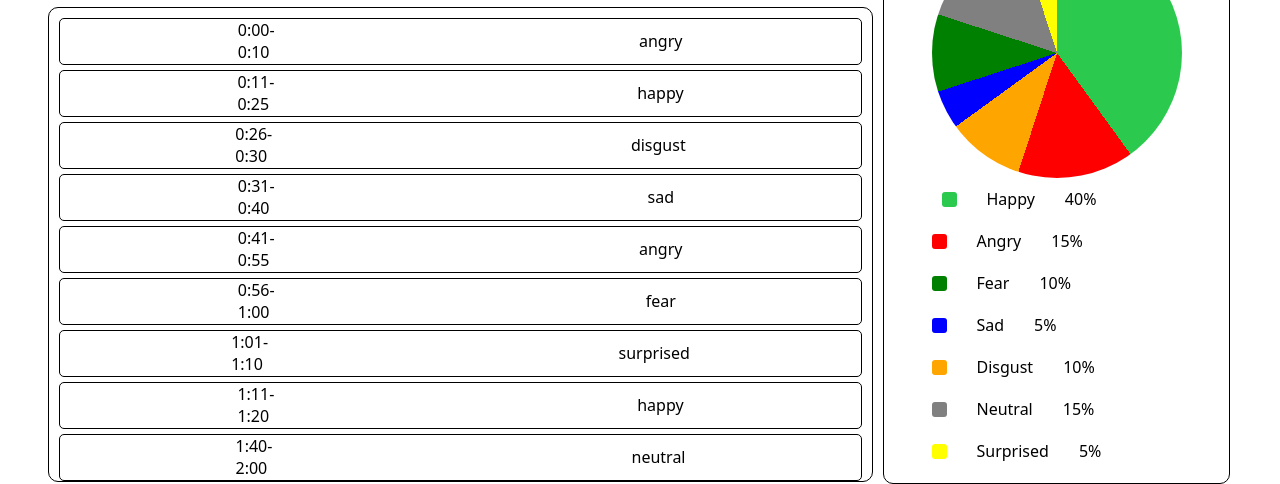
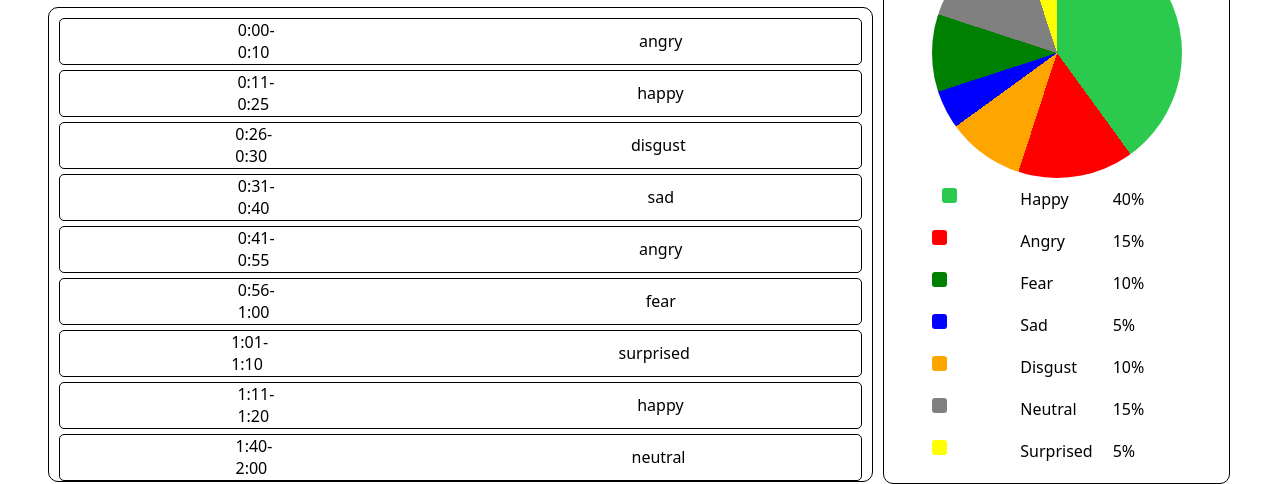
Before and after one commit to K-Preetham-Reddy/Projects, a plain HTML site: page Frontend-Analytics(1)/analysis.html in a window 1280 px wide. Both pictures are taken after a click on the element "Overall". Shown: the part 174-658 px from the top of the page. Drawn offline with Linux system fonts and the light colour scheme.

Commit message:
Analysis Page 1(HTML,CSS,JavaScript)

```diff
--- a/Frontend-Analytics(1)/analysis.css
+++ b/Frontend-Analytics(1)/analysis.css
@@ -131,61 +131,76 @@ div.right div img{
     width:300px;
     height:200px;
 }
-.con{
-    display:inline-flex;
+.content{
+    display:grid;
     width:250px;
-    justify-content:flex-start;
-    gap:30px;
-    align-items:center;
+    height:fit-content;
+    grid-template-columns:repeat(3,1fr);
+    grid-template-rows: repeat(7,1fr);
+    gap:20px;
 }
 .angry{
     background-color:red;
     width:15px;
     height:15px;
     border-radius:3px;
+    grid-column:1/2;
+    grid-row:2/3;
 }
 .sad{
     background-color:blue;
     width:15px;
     height:15px;
     border-radius:3px;
+    grid-column:1/2;
+    grid-row:4/5;
 }
 .happy{
     background-color:#2bca4e;
     width:15px;
     height:15px;
     border-radius:3px;
+    grid-column:1/2;
+    grid-row:1/2;
 }
 .neutral{
     background-color:grey;
     width:15px;
     height:15px;
     border-radius:3px;
+    grid-column:1/2;
+    grid-row:6/7;
 }
 .surprised{
     background-color:yellow;
     width:15px;
     height:15px;
     border-radius:3px;
+    grid-column:1/2;
+    grid-row:7/8;
 }
 .fear{
     background-color:green;
     width:15px;
     height:15px;
     border-radius:3px;
+    grid-column:1/2;
+    grid-row:3/4;
 }
 .disgust{
     background-color:orange;
     width:15px;
     height:15px;
     border-radius:3px;
+    grid-column:1/2;
+    grid-row:5/6;
 }
-.content{
+/* .content{
     display:flex;
     flex-direction:column;
     gap:20px;
     border-radius:3px;
-}
+} */
 .pop:hover{
     transform:scale(1.05);
     cursor:pointer;
--- a/Frontend-Analytics(1)/analysis.js
+++ b/Frontend-Analytics(1)/analysis.js
@@ -39,13 +39,27 @@ overview.addEventListener("click",function(){
     right.innerHTML="";
     this.classList.add("active1");
     const pie=`<div class='pie'></div>`;
-    const content= `<div class='content'><div class='con'><div class='happy'></div><div>Happy</div><div>40%</div></div>
-    <div class='con'><div class='angry'></div><div>Angry</div><div>15%</div></div>
-    <div class='con'><div class='fear'></div><div>Fear</div><div>10%</div></div>
-    <div class='con'><div class='sad'></div><div>Sad</div><div>5%</div></div>
-    <div class='con'><div class='disgust'></div><div>Disgust</div><div>10%</div></div>
-    <div class='con'><div class='neutral'></div><div>Neutral</div><div>15%</div></div>
-    <div class='con'><div class='surprised'></div><div>Surprised</div><div>5%</div></div></div>`
+    const content= `<div class='content'><div class='happy'></div><div style="grid-column:2/3;
+    grid-row:1/2;">Happy</div><div style="grid-column:3/4;
+    grid-row:1/2;">40%</div>
+    <div class='angry'></div><div style="grid-column:2/3;
+    grid-row:2/3;">Angry</div><div style="grid-column:3/4;
+    grid-row:2/3;">15%</div>
+    <div class='fear'></div><div style="grid-column:2/3;
+    grid-row:3/4;">Fear</div><div style="grid-column:3/4;
+    grid-row:3/4;">10%</div>
+    <div class='sad'></div><div style="grid-column:2/3;
+    grid-row:4/5;">Sad</div><div style="grid-column:3/4;
+    grid-row:4/5;">5%</div>
+    <div class='disgust'></div><div style="grid-column:2/3;
+    grid-row:5/6;">Disgust</div><div style="grid-column:3/4;
+    grid-row:5/6;">10%</div>
+    <div class='neutral'></div><div style="grid-column:2/3;
+    grid-row:6/7;">Neutral</div><div style="grid-column:3/4;
+    grid-row:6/7;">15%</div>
+    <div class='surprised'></div><div style="grid-column:2/3;
+    grid-row:7/8;">Surprised</div><div style="grid-column:3/4;
+    grid-row:7/8;">5%</div></div>`
     right.insertAdjacentHTML("beforeend",pie);
     right.insertAdjacentHTML("beforeend",content);
 });
```
